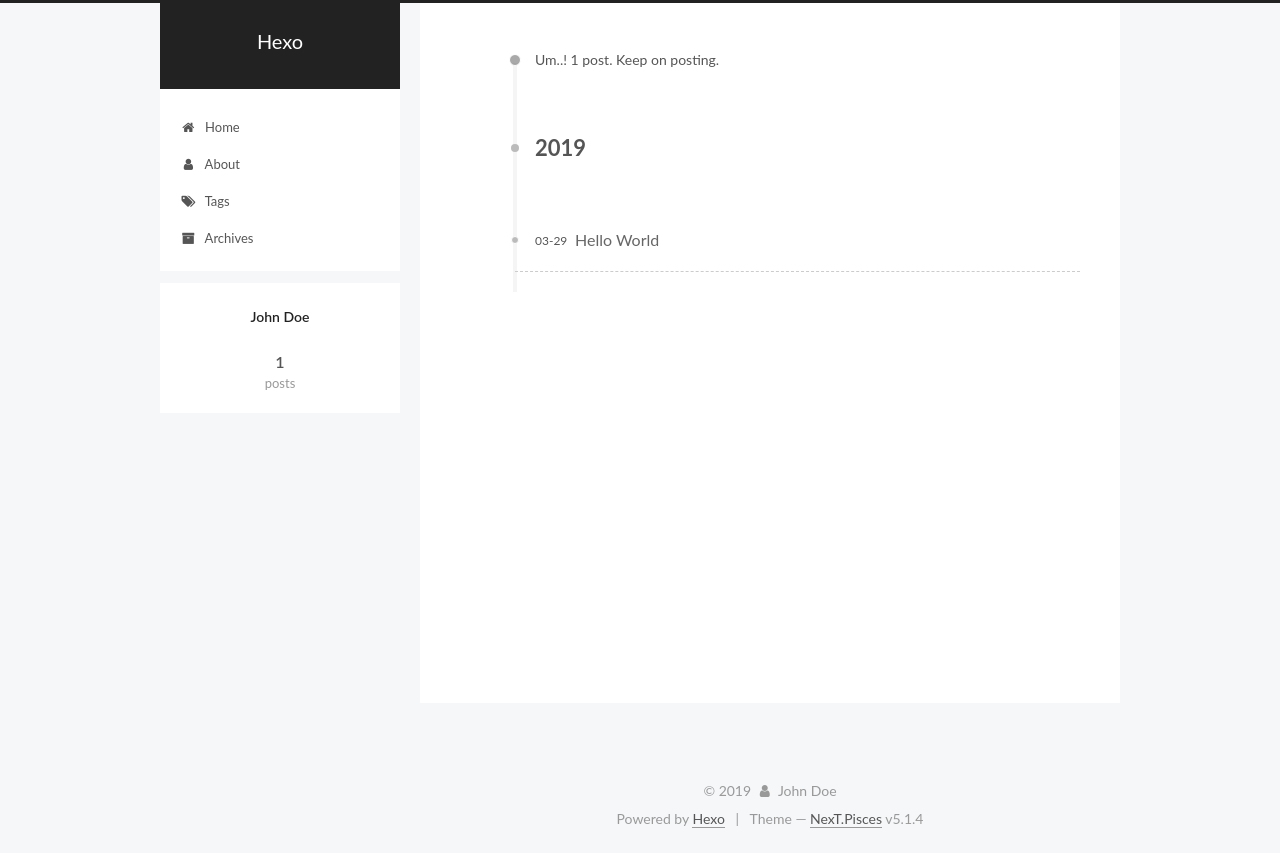
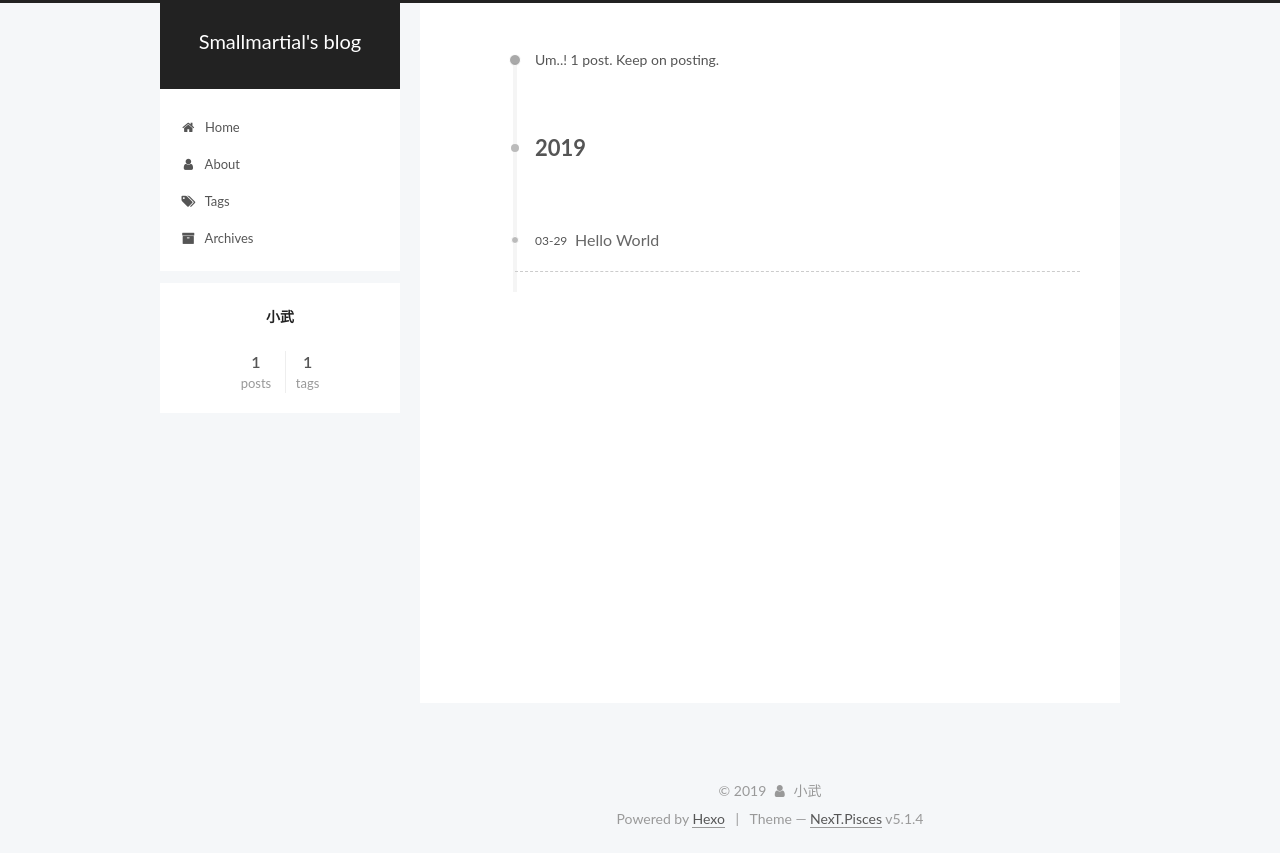
Before and after one commit to smallmartial/blog, a plain HTML site: page archives/index.html in a window 1280 px wide. Drawn offline with Linux system fonts and the light colour scheme.

Commit message:
Site updated: 2019-03-29 19:48:41

```diff
--- a/archives/index.html
+++ b/archives/index.html
@@ -80,12 +80,12 @@
 
 
 <meta property="og:type" content="website">
-<meta property="og:title" content="Hexo">
+<meta property="og:title" content="Smallmartial&#39;s blog">
 <meta property="og:url" content="https://github.com/smallmartial/blog.git/archives/index.html">
-<meta property="og:site_name" content="Hexo">
+<meta property="og:site_name" content="Smallmartial&#39;s blog">
 <meta property="og:locale" content="default">
 <meta name="twitter:card" content="summary">
-<meta name="twitter:title" content="Hexo">
+<meta name="twitter:title" content="Smallmartial&#39;s blog">
 
 
 
@@ -121,7 +121,7 @@
 
 
 
-  <title>Archive | Hexo</title>
+  <title>Archive | Smallmartial's blog</title>
 
 
 
@@ -151,7 +151,7 @@
     <div class="custom-logo-site-title">
       <a href="/blog/" class="brand" rel="start">
         <span class="logo-line-before"><i></i></span>
-        <span class="site-title">Hexo</span>
+        <span class="site-title">Smallmartial's blog</span>
         <span class="logo-line-after"><i></i></span>
       </a>
     </div>
@@ -207,7 +207,7 @@
 
 
         <li class="menu-item menu-item-archives">
-          <a href="/blog/archives/" rel="section">
+          <a href="/blog/uploads/avater.jpg" rel="section">
 
               <i class="menu-item-icon fa fa-fw fa-archive"></i> <br>
 
@@ -332,7 +332,7 @@
         <div class="site-overview">
           <div class="site-author motion-element" itemprop="author" itemscope itemtype="http://schema.org/Person">
 
-              <p class="site-author-name" itemprop="name">John Doe</p>
+              <p class="site-author-name" itemprop="name">小武</p>
               <p class="site-description motion-element" itemprop="description"></p>
           </div>
 
@@ -341,7 +341,7 @@
 
               <div class="site-state-item site-state-posts">
 
-                <a href="/blog/archives/">
+                <a href="/blog/uploads/avater.jpg">
 
                   <span class="site-state-item-count">1</span>
                   <span class="site-state-item-name">posts</span>
@@ -351,6 +351,15 @@
 
 
 
+
+
+
+              <div class="site-state-item site-state-tags">
+
+                  <span class="site-state-item-count">1</span>
+                  <span class="site-state-item-name">tags</span>
+
+              </div>
 
 
           </nav>
@@ -388,7 +397,7 @@
   <span class="with-love">
     <i class="fa fa-user"></i>
   </span>
-  <span class="author" itemprop="copyrightHolder">John Doe</span>
+  <span class="author" itemprop="copyrightHolder">小武</span>
 
 
 </div>
--- a/css/main.css
+++ b/css/main.css
@@ -1823,7 +1823,7 @@
   width: 4px;
   height: 4px;
   border-radius: 50%;
-  background: #9af9a4;
+  background: #bddfa8;
 }
 .links-of-blogroll {
   font-size: 13px;
```
Also changed, not shown: 2019/03/29/hello-world/index.html (+18 -9 lines), archives/2019/03/index.html (+18 -9 lines), archives/2019/index.html (+18 -9 lines), index.html (+20 -11 lines), uploads/avater.jpg (added).
